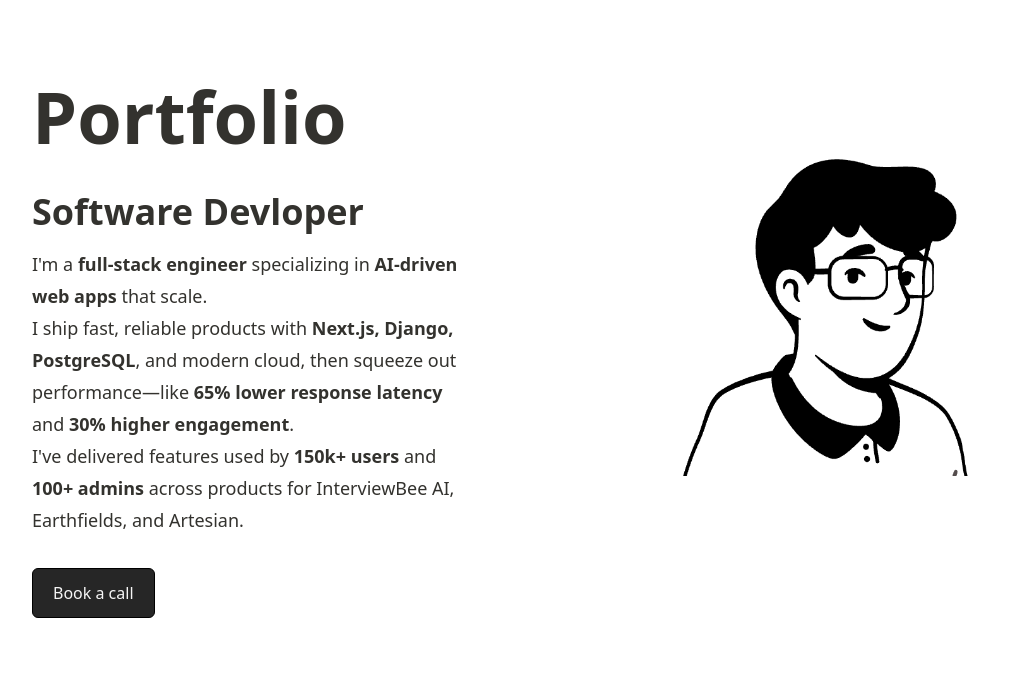
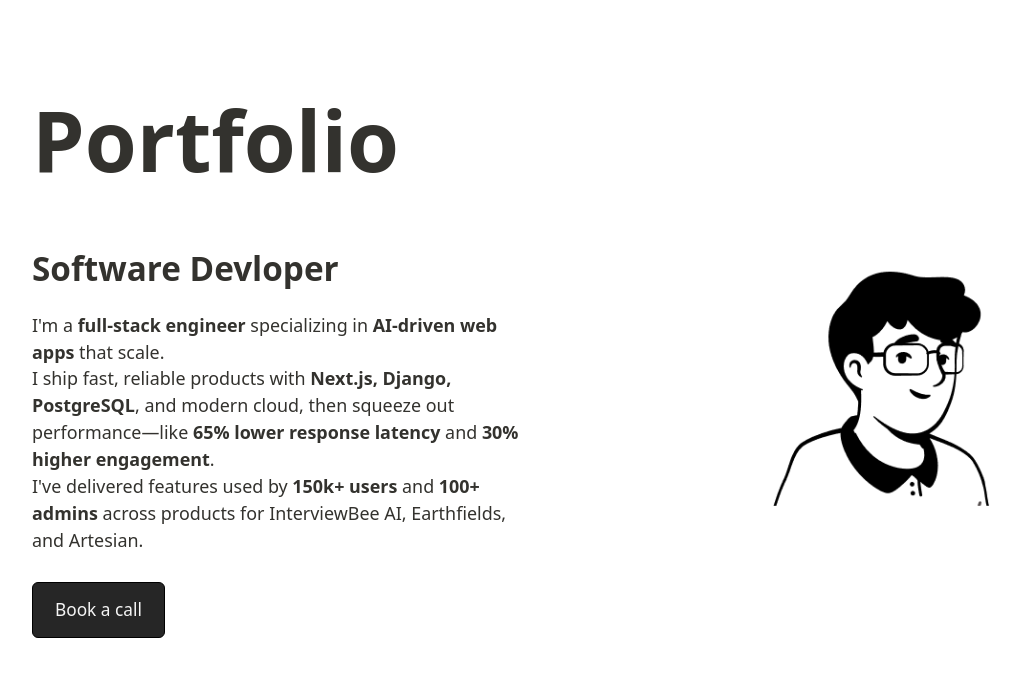
Before and after one commit to LuseBiswas/Portfolio, a Next.js app in the folder my-app/: page / in a window 1280 px wide. Shown: the top 676 px of the page, without its empty margins (96-1116 px from the left). Built offline with nearby package versions, Linux system fonts and the light colour scheme.

Commit message:
Hero Section is done

```diff
--- a/my-app/app/components/Hero.jsx
+++ b/my-app/app/components/Hero.jsx
@@ -2,47 +2,78 @@ import Image from "next/image";
 
 export default function Hero() {
   return (
-    <section aria-labelledby="portfolio-heading" className="pt-10 sm:pt-14 md:pt-16 lg:pt-20">
+    <section className="pt-[clamp(40px,6vw,80px)]">
+      {/* One container wraps heading + grid for perfect alignment */}
+      <div className="mx-auto w-full max-w-[min(1600px,92vw)] px-[clamp(20px,6vw,128px)]">
         <h1
           id="portfolio-heading"
-        className="font-dm-sans font-extrabold text-5xl sm:text-6xl md:text-7xl text-[#33322e]"
+          className="font-dm-sans font-extrabold text-[#33322e]
+                     text-[clamp(40px,6.8vw,84px)]"
         >
           Portfolio
         </h1>
 
-      <div className="mx-auto mt-6 sm:mt-8 md:mt-10 max-w-8xl">
-        <div className="grid grid-cols-[1.1fr_1fr] items-start gap-4 sm:gap-8 md:gap-16 lg:gap-28 xl:gap-44">
+        <div className="mt-[clamp(20px,3.2vw,48px)]">
+          {/* Always 2 columns; proportional 1.1fr / 1fr */}
+          <div
+            className="grid items-start
+                       grid-cols-[minmax(0,1.1fr)_minmax(0,1fr)]
+                       gap-[clamp(16px,5vw,200px)]"
+          >
             {/* Left: Text */}
-          <div className="max-w-2xl">
-            <h2 className="font-dm-sans text-lg sm:text-2xl md:text-3xl lg:text-4xl font-semibold text-[#33322e]">
+            <div className="max-w-[clamp(520px,48vw,820px)]">
+              <h2
+                className="font-dm-sans font-semibold text-[#33322e]
+                           text-[clamp(18px,2.6vw,40px)]"
+              >
                 Software Devloper
               </h2>
-            <p className="mt-2 sm:mt-3 md:mt-4 text-xs sm:text-sm md:text-base lg:text-lg leading-5 sm:leading-6 md:leading-7 lg:leading-8 text-[#33322e]">
-            I'm a <strong>full-stack engineer</strong> specializing in <strong>AI-driven web apps</strong> that scale. <br />
-            I ship fast, reliable products with <strong>Next.js, Django, PostgreSQL</strong>, and modern cloud, then squeeze out performance—like <strong>65% lower response latency</strong> and <strong>30% higher engagement</strong>. <br />
-            I've delivered features used by <strong>150k+ users</strong> and <strong>100+ admins</strong> across products for InterviewBee AI, Earthfields, and Artesian.
+
+              <p
+                className="mt-[clamp(8px,1.6vw,18px)] text-[#33322e]
+                           text-[clamp(12px,1.4vw,20px)]
+                           leading-[clamp(1.45,2.1vw,1.85)]"
+              >
+                I&apos;m a <strong>full-stack engineer</strong> specializing in{" "}
+                <strong>AI-driven web apps</strong> that scale. <br />
+                I ship fast, reliable products with{" "}
+                <strong>Next.js, Django, PostgreSQL</strong>, and modern cloud,
+                then squeeze out performance—like{" "}
+                <strong>65% lower response latency</strong> and{" "}
+                <strong>30% higher engagement</strong>. <br />
+                I&apos;ve delivered features used by <strong>150k+ users</strong>{" "}
+                and <strong>100+ admins</strong> across products for InterviewBee
+                AI, Earthfields, and Artesian.
               </p>
 
-            <div className="mt-4 sm:mt-6 md:mt-8">
+              <div className="mt-[clamp(14px,2.2vw,36px)]">
                 <a
                   href="#contact"
-                className="inline-flex items-center rounded-md  border border-[#000000] px-3 sm:px-4 md:px-5 py-2 sm:py-2.5 md:py-3 text-xs sm:text-sm md:text-base font-medium text-neutral-100 bg-neutral-800 hover:bg-neutral-800 focus:outline-none focus:ring-2 focus:ring-neutral-400 focus:ring-offset-2"
+                  className="inline-flex items-center rounded-md border border-black
+                             px-[clamp(12px,1.8vw,22px)]
+                             py-[clamp(8px,1.4vw,14px)]
+                             text-[clamp(12px,1.35vw,18px)]
+                             font-medium text-neutral-100 bg-neutral-800
+                             hover:bg-neutral-800 focus:outline-none focus:ring-2
+                             focus:ring-neutral-400 focus:ring-offset-2"
                 >
                   Book a call
                 </a>
               </div>
             </div>
 
-          {/* Right: Image (bigger) */}
-          <div className="lg:justify-self-end w-full mt-0 md:-mt-8 lg:-mt-12 xl:-mt-24">
+            {/* Right: Image — flush to container's right edge */}
+            <div className="col-start-2 ml-auto justify-self-end pr-0 -translate-y-[clamp(0px,1.5vw,28px)]">
               <Image
                 src="/images/hero.png"
                 alt="Person working on a laptop"
-              width={400}
-              height={400}
+                width={1000}
+                height={1000}
                 priority
-              className="w-auto h-[140px] sm:h-[200px] md:h-[280px] lg:h-[340px] xl:h-[380px]"
+                sizes="(max-width: 640px) 48vw, (max-width: 1024px) 42vw, 36vw"
+                className="block w-auto h-[clamp(160px,22vw,440px)] object-contain"
               />
+            </div>
           </div>
         </div>
       </div>
--- a/my-app/app/page.jsx
+++ b/my-app/app/page.jsx
@@ -1,12 +1,9 @@
-import Image from "next/image";
 import Hero from "./components/Hero";
 
 export default function Home() {
   return (
-    <>
-    <div className="px-6 sm:px-12 md:px-20 lg:px-28 xl:px-32">
-    <Hero />
-    </div>
-    </>
+    <main>
+      <Hero />
+    </main>
   );
 }
```
Lines whose indentation alone changed are shown as unchanged.
